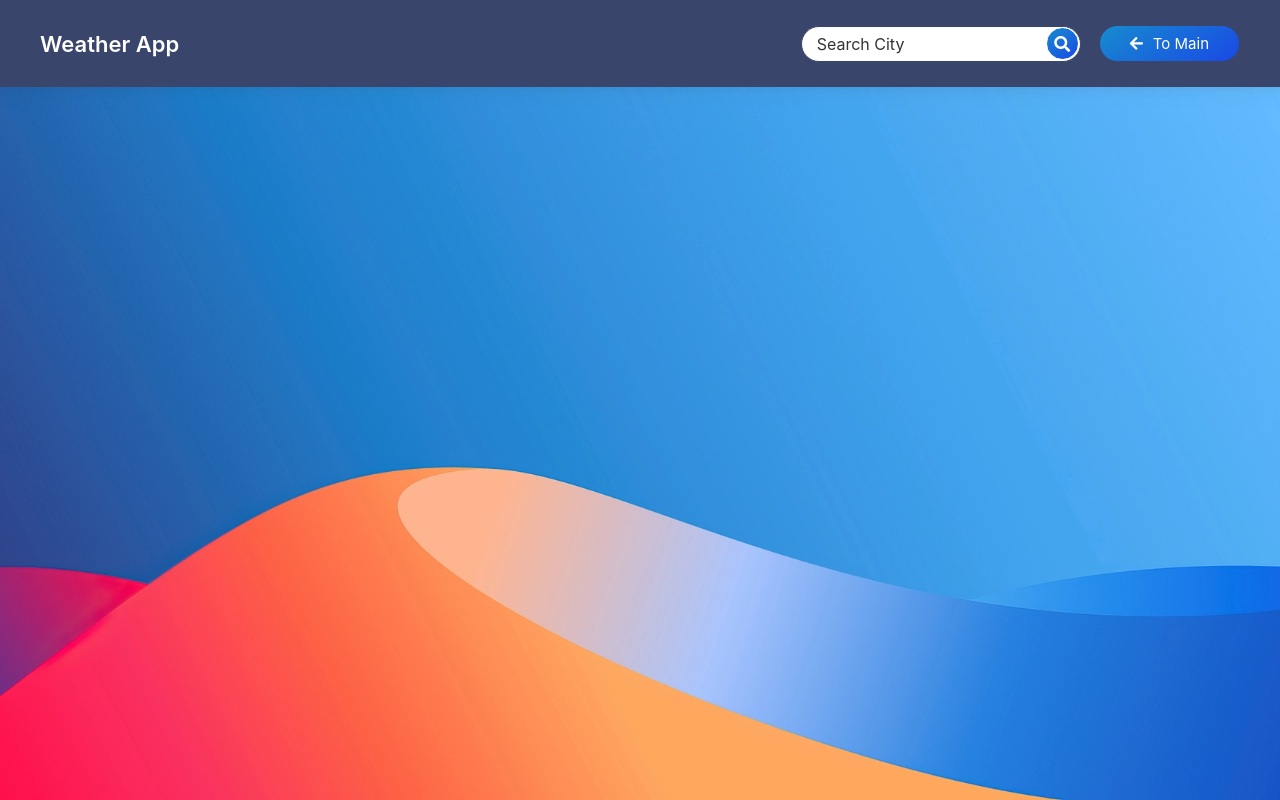
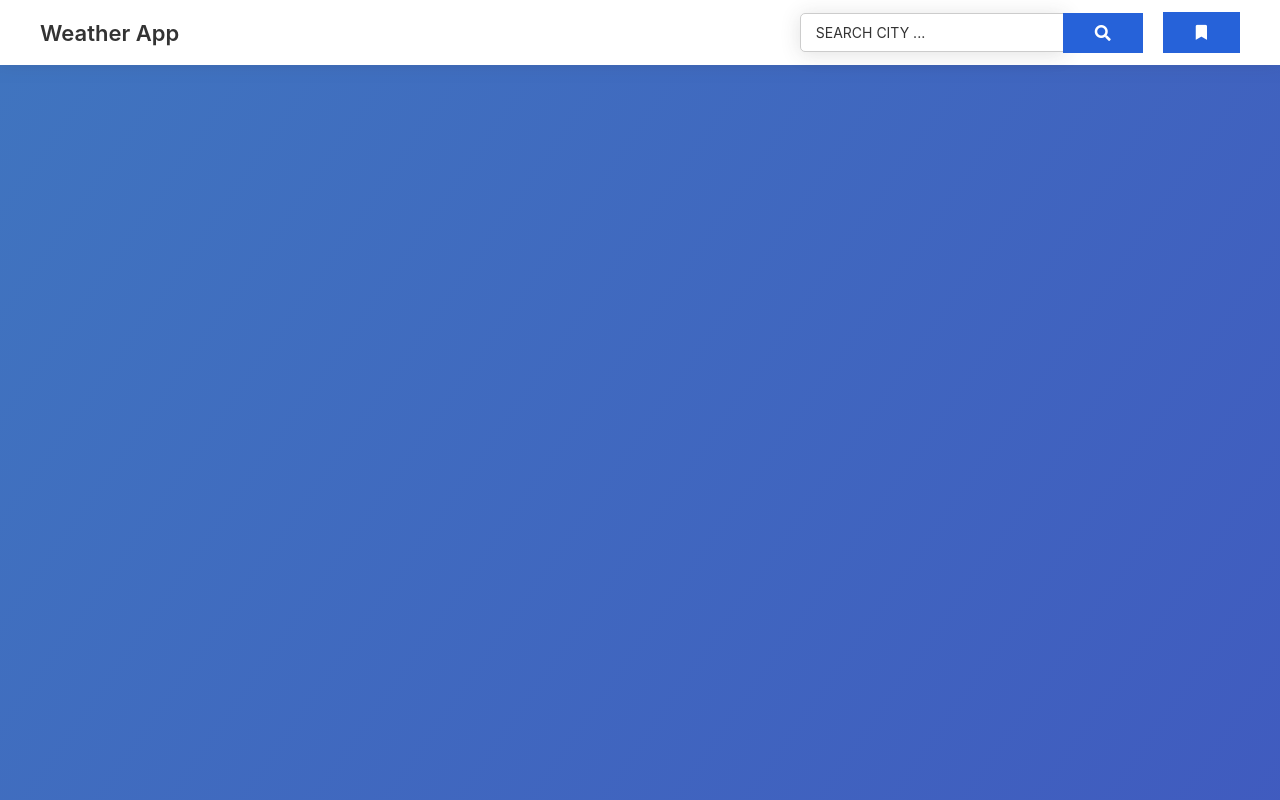
Before and after one commit to RaneeDEV/my-weather-app, a React (Create React App) app: page / in a window 1280 px wide. Built offline with nearby package versions, Linux system fonts and the light colour scheme; a web font is replaced by a local one.

Commit message:
Udpate Design

```diff
--- a/src/components/Header/Header.css
+++ b/src/components/Header/Header.css
@@ -1,7 +1,7 @@
 .header {
-  padding: 25px 0;
-  background-color: hsl(226, 30%, 32%);
-  box-shadow: 0 -10px 20px rgba(51, 51, 51, 0.5);
+  padding: 12px 0;
+  background: hsl(0, 0%, 100%);
+  box-shadow: 0 -12px 20px rgba(51, 51, 51, 0.7);
   z-index: 9999;
   top: 0;
   position: sticky;
@@ -17,7 +17,7 @@
 .logo {
   font-size: 22px;
   font-weight: 600;
-  color: #fff;
+  color: #333;
 }
 
 .header-nav > :nth-child(n + 2) {
@@ -26,19 +26,17 @@
 
 .main__btn{
   cursor: pointer;
-  border: 1px solid hsl(226, 30%, 32%);
+  border: 3px solid transparent;
   padding: 10px 30px;
+  text-align: center;
   color: #fff;
   font-size: 15px;
-  border-radius: 999px;
-  background: linear-gradient(145deg, hsl(202, 80%, 45%) 0%, hsl(226, 80%, 50%) 100%);
+  background-color: hsl(220, 70%, 50%);
   transition: .25s;
 }
 
-.fa-arrow-left{
-  margin-right: 10px;
+.main__btn:hover{
+  background-color: transparent;
+  color: hsl(220, 70%, 50%);
+  border: 3px solid currentColor;
 }
-
-.main__btn:hover{
-  opacity: .7;
-}
--- a/src/components/Header/Header.jsx
+++ b/src/components/Header/Header.jsx
@@ -13,7 +13,7 @@ export default function Header() {
             </a>
             <div className="header-nav">
               <SearchForm></SearchForm>
-              <button className="main__btn" onClick={() => history.push("/")}><i class="fas fa-arrow-left"></i>To Main</button>
+              <button className="main__btn" onClick={() => history.push("/")}><i className="fas fa-bookmark"></i></button>
             </div>
           </nav>
         </div>
--- a/src/components/SearchForm/SearchForm.css
+++ b/src/components/SearchForm/SearchForm.css
@@ -1,10 +1,19 @@
+.search__form{
+  display: flex;
+  align-items: center;
+  justify-content: center;
+}
+
 .search__input {
-  min-width: 245px;
-  padding: 7px 15px;
+  min-width: 265px;
+  padding: 10px 15px;
   background-color: #fff;
-  border: 1px solid hsl(226, 30%, 32%);
-  border-radius: 999px;
+  border: 1px solid #ccc;
+  border-radius: 5px 0 0 5px;
+  text-transform: uppercase;
   color: #333;
+  font-size: 14px;
+  box-shadow: 0 2px 20px hsla(0, 0%, 20%, 0.15);
 }
 
 .search__input::placeholder {
@@ -13,22 +22,19 @@
 
 .search__btn {
   cursor: pointer;
+  text-align: center;
   color: #fff;
-  border: 1px solid currentColor;
-  text-align: center;
-  width: 33px;
-  height: 33px;
-
-  border-radius: 50%;
-  background: linear-gradient(
-    145deg,
-    hsl(202, 80%, 45%) 0%,
-    hsl(226, 80%, 50%) 100%
-  );
-  margin-left: -35px;
+  border: 3px solid hsl(220, 70%, 50%);
+  width: 80px;
+  min-height: 40px;
+  padding: 8px 0;
+  background-color: hsl(220, 70%, 50%);
   transition: 0.25s;
+  margin-left: -2px;
 }
 
 .search__btn:hover {
-  opacity: 0.7;
+  background-color: transparent;
+  color: hsl(220, 70%, 50%);
+  border: 3px solid currentColor;
 }
--- a/src/components/SearchForm/SearchForm.jsx
+++ b/src/components/SearchForm/SearchForm.jsx
@@ -13,17 +13,17 @@ export default function SearchForm() {
   }
   return (
     <>
-      <form onSubmit={searchCity}>
+      <form onSubmit={searchCity} className="search__form">
         <input
           value={query}
           onChange={(e) => setQuery(e.target.value)}
           type="search"
           name="search"
           className="search__input"
-          placeholder="Search City"
+          placeholder="Search City ..."
           required
         />
-        <button type="submit" className="search__btn"><i class="fas fa-search"></i></button>
+        <button type="submit" className="search__btn"><i className="fas fa-search"></i></button>
       </form>
     </>
   );
--- a/src/components/WeatherCard/WeatherCard.jsx
+++ b/src/components/WeatherCard/WeatherCard.jsx
@@ -136,12 +136,12 @@ function WeatherCard({ city, single }) {
             <button className={styles["footer__saved-btn"]} onClick={saveCity}>
               Save{" "}
               {cities.find((savedCity) => savedCity.id === city.id) &&
-                "(Already Saved !)"}
+                <i className="fas fa-check"></i>}
             </button>
           )}
           {!single && (
             <button className={styles["footer__saved-btn"]} onClick={() => history.push(`/city/${city.id}`)}>
-              See More Info ...
+              <i className="fas fa-info-circle"></i>
             </button>
           )}
         </div>
--- a/src/components/WeatherCard/WeatherCard.module.css
+++ b/src/components/WeatherCard/WeatherCard.module.css
@@ -1,11 +1,9 @@
 .card {
   width: 800px;
   min-height: 470px;
-  margin: 120px auto;
-  background-color: rgba(250, 250, 250, 0.7);
-  backdrop-filter: blur(15px);
-  border-radius: 5px;
-  box-shadow: 0 0 30px 0 rgba(51, 51, 51, 0.5);
+  margin: 100px auto;
+  background-color: rgba(250, 250, 250, 0.9);
+  box-shadow: 12px 12px 0px 0 hsla(0, 0%, 10%, 0.15);
 }
 
 .card__header,
@@ -19,40 +17,46 @@
   padding: 35px 50px 10px 40px;
   text-align: center;
   color: #fff;
-  background: linear-gradient(145deg, hsl(0, 80%, 45%) 0%, hsl(45, 80%, 50%) 100%);
+  background: linear-gradient(145deg, hsl(240, 20%, 30%) 0%, hsl(240, 20%, 45%) 100%);
 }
 
+/* background: linear-gradient(145deg, hsl(20, 60%, 52%) 0%, hsl(50, 50%, 52%) 100%); sun  */
+/* background: linear-gradient(145deg, hsl(270, 20%, 20%) 0%, hsl(270, 20%, 50%) 100%); rain  */
+/* background: linear-gradient(145deg, hsl(240, 20%, 30%) 0%, hsl(240, 20%, 45%) 100%); cloud  */
+
 .card__header_weather-degree {
-  font-size: 47px;
+  font-size: 60px;
   font-weight: 600;
   margin-bottom: 15px;
 }
 
 .card__header_current-weather {
   text-transform: uppercase;
+  font-style: italic;
 }
 
 .card__header_country {
-  font-size: 25px;
-  padding-bottom: 10px;
-  font-weight: 600;
+  font-size: 27px;
+  padding-bottom: 12px;
   position: relative;
 }
 
 .card__header_country::before {
   content: '';
   position: absolute;
-  width: 40%;
-  height: 2px;
+  width: 45%;
+  height: 3px;
   left: 50%;
   bottom: 0;
-  border-radius: 20px;
+  border-radius: 999px;
   transform: translateX(-50%);
   background-color: #fff;
 }
 
 .card__body{
   padding: 20px 30px;
+  display: flex;
+  align-items: center;
 }
 
 .card__body-right {
@@ -60,7 +64,7 @@
 }
 
 .card__body-left{
-  border-right: 1px solid rgb(121, 121, 121);
+  border-right: 1px solid #333;
   width: 45%;
   padding-right: 30px;
 }
@@ -88,7 +92,6 @@
 }
 
 .card__body-footer{
-  margin-top: 20px;
   display: flex;
   align-items: center;
   justify-content: center;
@@ -96,17 +99,20 @@
 
 .footer__saved-btn{
   cursor: pointer;
-  border: 1px solid rgba(250, 250, 250, 0.7);
-  min-width: 150px;
-  padding: 12px 20px;
+  border: 3px solid transparent;
+  padding: 12px 30px;
+  font-size: 17px;
+  font-weight: 600;
   color: #fff;
-  font-size: 18px;
-  border-radius: 999px;
-  margin-bottom: 10px;
-  background: linear-gradient(145deg, hsl(202, 80%, 45%) 0%, hsl(226, 80%, 50%) 100%);
+  text-transform: uppercase;
+  background-color: hsl(220, 70%, 50%);
   transition: .25s;
+  margin-top: 10px;
+  margin-bottom: 20px;
 }
 
 .footer__saved-btn:hover{
-  opacity: .7;
+  background-color: transparent;
+  color: hsl(220, 70%, 50%);
+  border: 3px solid currentColor;
 }
--- a/src/index.css
+++ b/src/index.css
@@ -245,8 +245,8 @@ body {
     'Helvetica Neue', sans-serif;
   -webkit-font-smoothing: antialiased;
   -moz-osx-font-smoothing: grayscale;
-  background: url('../src/assets/img/bg.webp') no-repeat 0 0 / 100% 100%;
-  min-height: 100vh;
+  background: linear-gradient(125deg, hsl(215, 50%, 50%) 0%, hsl(227, 50%, 50%) 100%);
+  background-attachment: fixed;
 }
 
 code {
```
Also changed, not shown: src/assets/img/bg.webp.
